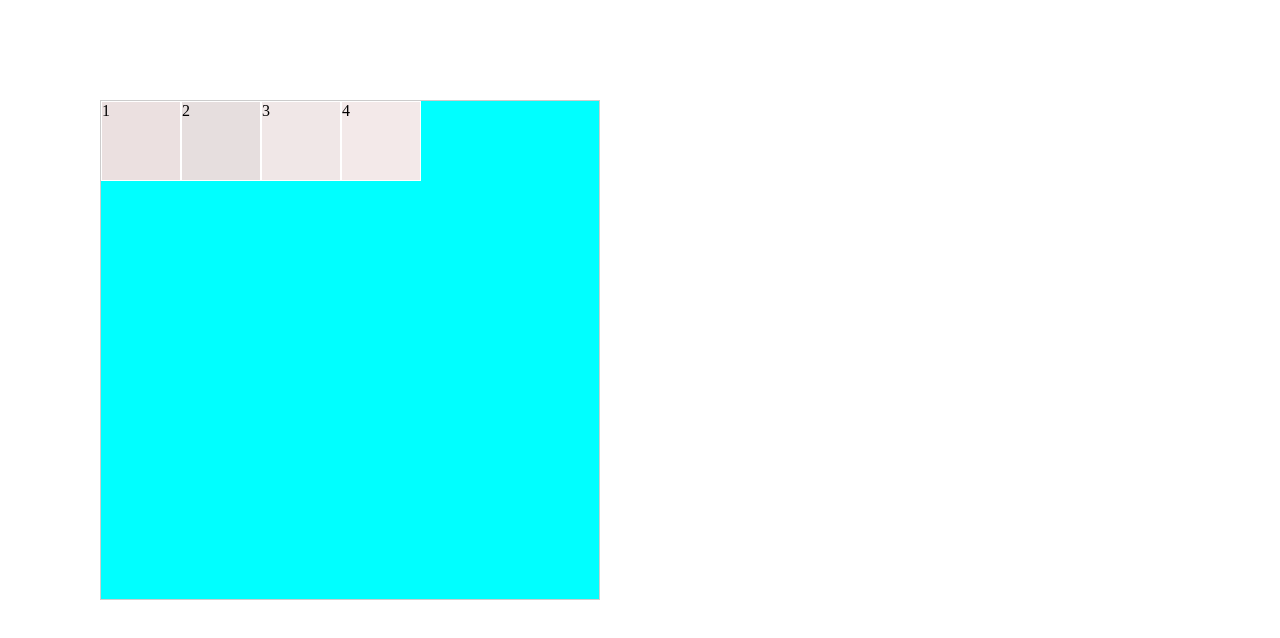
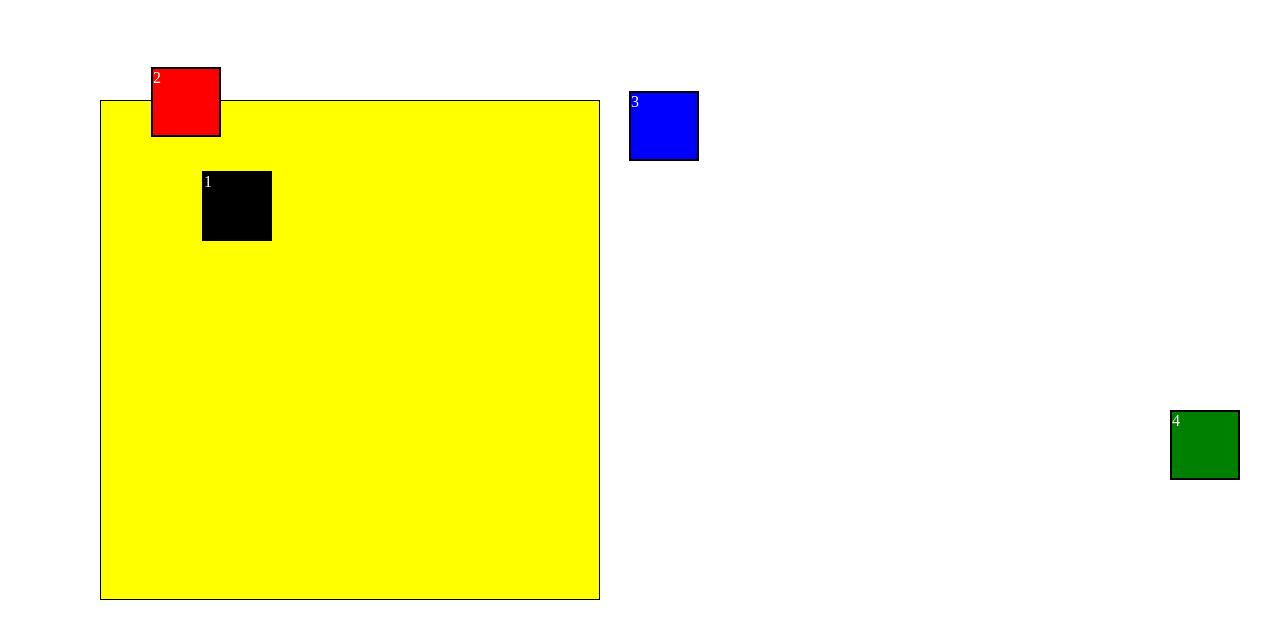
Before and after one commit to sonofibrahim/css-flexbox-html, a plain HTML site: page index.html in a window 1280 px wide. Shown: the top 638 px of the page. Drawn offline with Linux system fonts and the light colour scheme.

Commit message:
added positions

```diff
--- a/index.html
+++ b/index.html
@@ -4,7 +4,7 @@
     <meta charset="UTF-8">
     <meta name="viewport" content="width=device-width, initial-scale=1.0">
     <link rel="stylesheet" href="style.css">
-    <title>Flexbox</title>
+    <title>Css Position</title>
 </head>
 <body>
     <div class="block">
@@ -12,9 +12,6 @@
         <div class="box">2</div>
         <div class="box">3</div>
         <div class="box">4</div>
-
-
     </div>
-
 </body>
 </html>
--- a/style.css
+++ b/style.css
@@ -1,55 +1,81 @@
 *{
-    margin: 0;
-    padding: 0;
+    margin: 0px;
+    padding: 0px;
     box-sizing: border-box;
 }
+
+body{
+    height: 10000px;
+}
+
 .block{
     width: 500px;
     height: 500px;
-    background-color: aqua;
-    border: 1px solid #ccc;
+    border: 1px solid black;
+    background: yellow;
     margin: 100px;
-
-    /*  */
-
     display: flex;
-
-    /* flex-direction: row; */
-    /* flex-direction: column; */
-    /* flex-direction: row-reverse; */
-    /* flex-direction: column-reverse; */
-    /* justify-content: flex-start; */
-    /* justify-content:center ; */
+    /* align-items: center; */
+    /* align-items: flex-start; */
+    /* align-items: flex-end; */
+    /* justify-content:end; */
+    /* align-items: flex-end; */
+    /* justify-content: space-around; */
+    /* align-items: center; */
+    /* justify-content: ; */
+    /* align-items: center; */
     /* justify-content: flex-end; */
-    /* justify-content: space-between; */
-    /* justify-content: space-around; */
-    /* justify-content: space-evenly; */
-    /* align-items: flex-start; */
-    /* align-items: center;
-    */
-    /* align-items: baseline; */
-     /* align-items: stretch; */
-     /* flex-wrap: wrap; agar kopayp ketsa */
-     /* align-content: flex-start; */
-     /* align-content: space-between; */
+    flex-direction: column;
+    position: relative;
 
 }
 .box{
-    width: 80px;
-    height: 80px;
-    border: 1px solid white;
+    width: 70px;
+    height: 70px;
+    border: black 2px solid;
+
 }
+
 .box:nth-child(1){
-    background-color: rgb(235, 224, 224);
+ color: #ffffff;
+ background-color: #000;
+ order: -2;
+ position: relative;
+
+ right: 0;
+ left: 101px;
+ top: 0;
+ bottom: 0;
+
+
 }
 .box:nth-child(2){
-    background-color: rgb(230, 222, 222);
+    color: #ffffff;
+    background-color: red;
+    order: -4;
+    position: relative;
+    /* left: 10px; */
+    right:-50px ;
+
+    bottom: 34px;
+}
+.box:nth-child(3){
+    color: #ffffff;
+    background-color: blue;
+    order: -3;
+    position: absolute;
+
+    right:-100px;
+    top: -10px;
 
 }
-.box:nth-child(3){
-    background-color: rgb(240, 231, 231);
-}
 .box:nth-child(4){
-    background-color: rgb(243, 233, 233);
+    color: #ffffff;
+    background-color: green;
+    order: -1;
+    position: fixed;
+
+    right: 40px;
+    bottom: 40%;
 
 }
```
Also changed, not shown: 1 other file.
